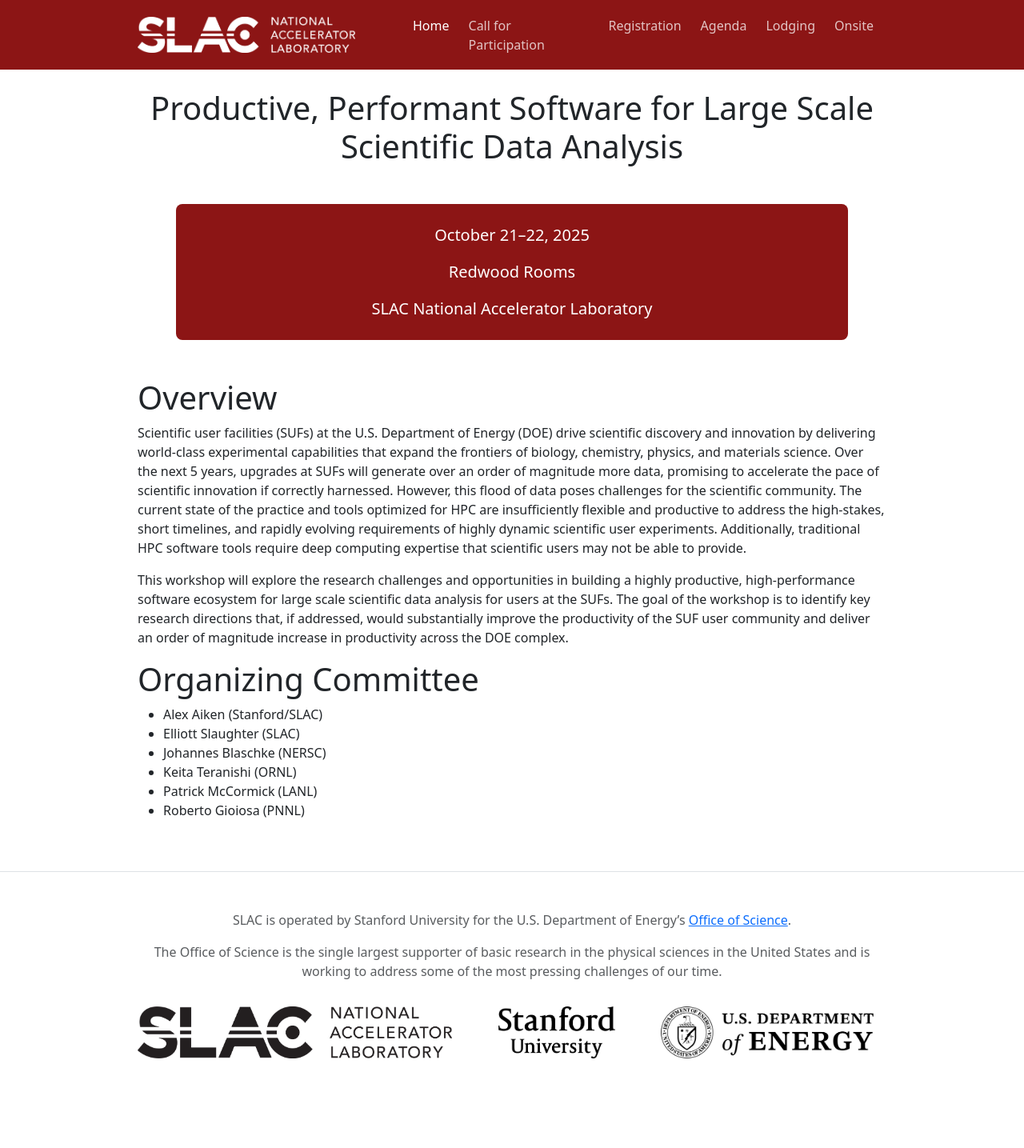
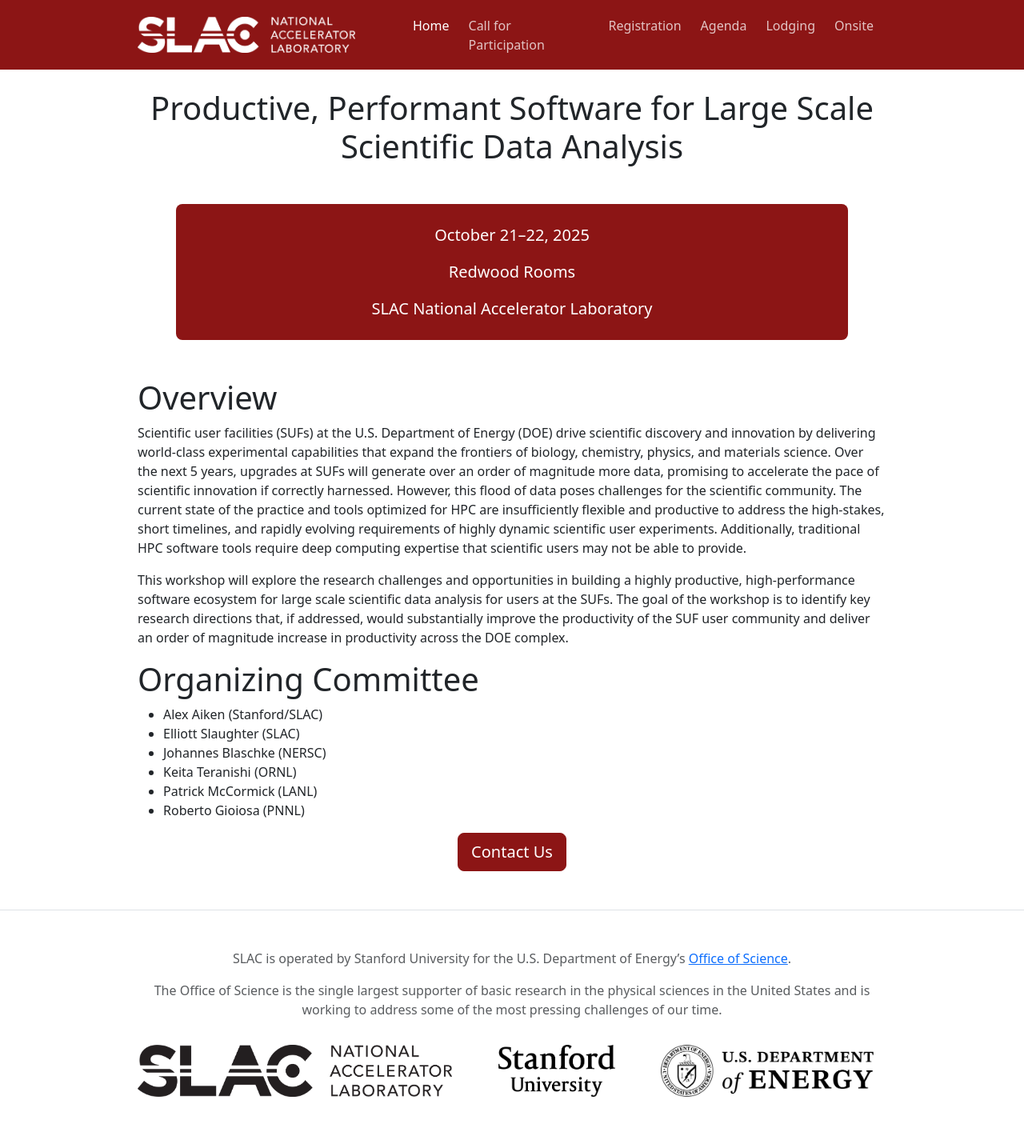
Before and after one commit to lssda/lssda.github.io, a Jekyll site: the page built from index.md, in a window 1280 px wide. Shown: the whole page at 80% size. Built offline with Jekyll 4.4.1, drawn with Linux system fonts in a browser that asks for light colours; before the commit the page ends 1387 px from its top, so only the background shows below that.

Commit message:
Add contact button.

```diff
--- a/_layouts/default.html
+++ b/_layouts/default.html
@@ -19,6 +19,12 @@
       /* Set theme colors */
       :root {
           --bs-primary-rgb: 140,21,21;
+      }
+      .btn {
+          --bs-btn-bg: rgb(140,21,21);
+          --bs-btn-border-color: rgb(140,21,21);
+          --bs-btn-hover-bg: rgb(140,21,21);
+          --bs-btn-hover-border-color: rgb(140,21,21);
       }
       .nav-link {
           --bs-nav-link-color: rgba(255, 255, 255, 0.75);
--- a/index.md
+++ b/index.md
@@ -24,3 +24,7 @@ This workshop will explore the research challenges and opportunities in building
  * Keita Teranishi (ORNL)
  * Patrick McCormick (LANL)
  * Roberto Gioiosa (PNNL)
+
+<div class="text-center mt-3">
+  <a class="btn btn-primary btn-lg" href="mailto:eslaught@slac.stanford.edu">Contact Us</a>
+</div>
```
